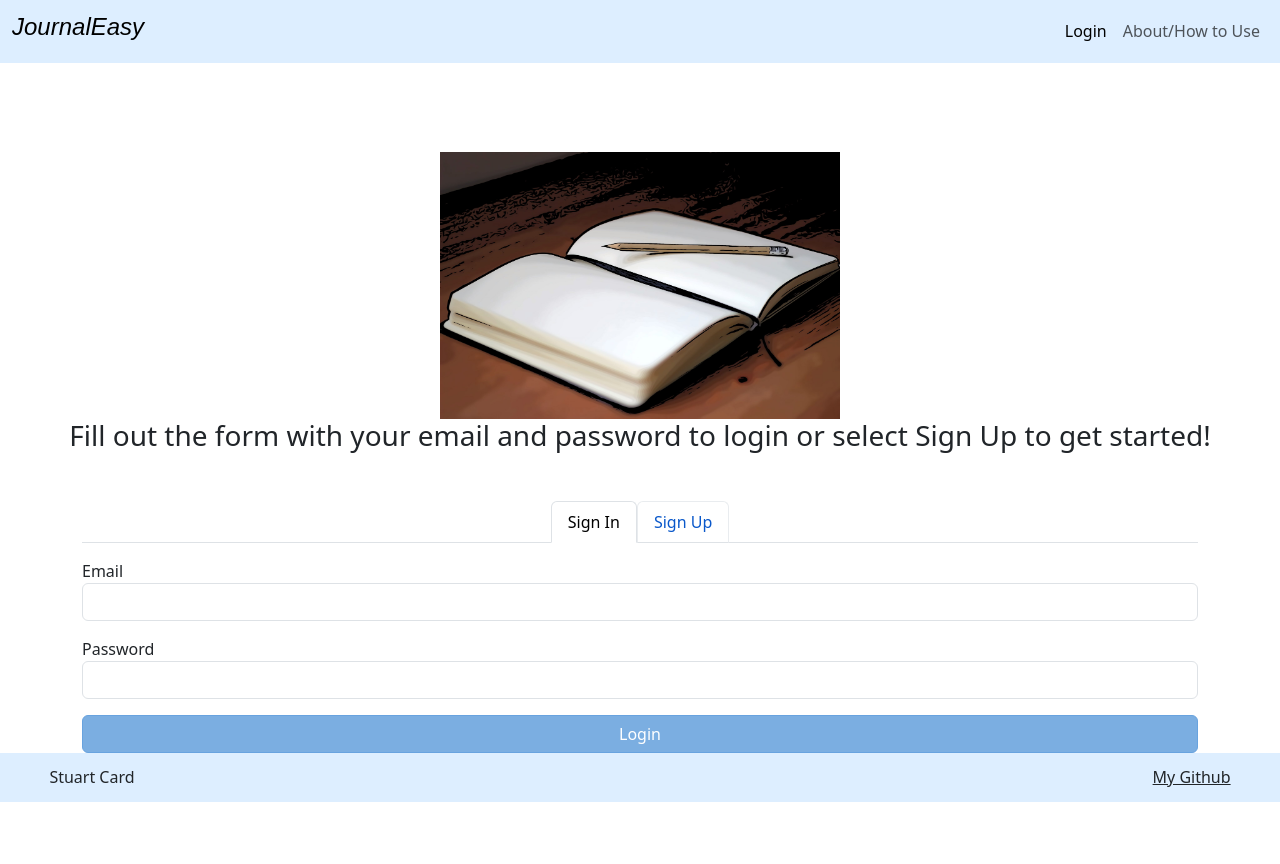
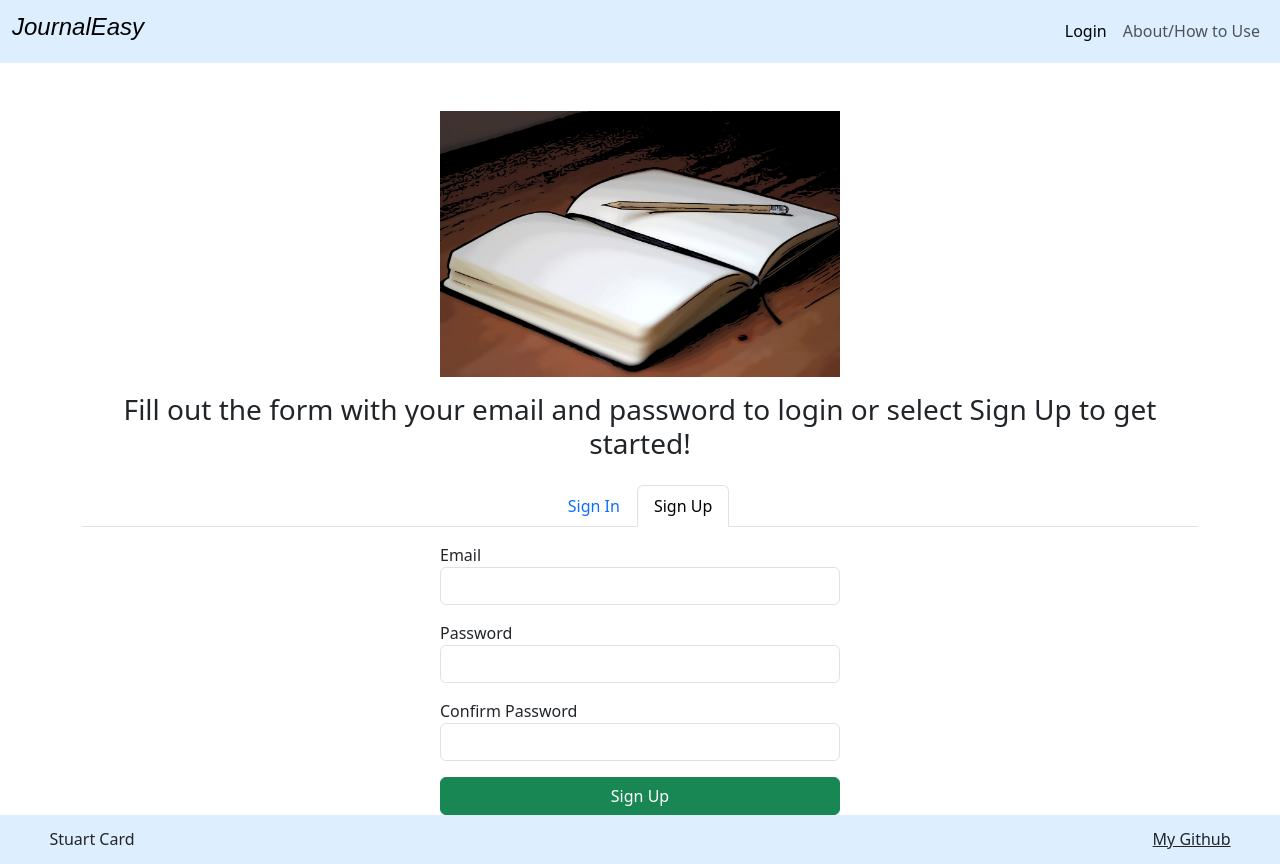
Before and after one commit to stuartc45/startup, a React (Vite) app: page / in a window 1280 px wide. Both pictures are taken after a click on the button "Sign Up". Before the commit the page ends 802 px from the top, so only its background shows below. Built offline with nearby package versions, Linux system fonts and the light colour scheme.

Commit message:
Changed login to use the state variables and to also be able to switch back and forth between sign in and sign up

```diff
--- a/src/login/login.jsx
+++ b/src/login/login.jsx
@@ -1,63 +1,189 @@
-import React from 'react';
+import React, { useState } from 'react';
 import './login.css';
+import { AuthState } from './authState';
+
 
 export function Login() {
+    const [email, setEmail] = useState('');
+  const [password, setPassword] = useState('');
+  const [confirmPassword, setConfirmPassword] = useState('');
+  const [activeTab, setActiveTab] = useState('signin');
+
+  function handleLogin(e) {
+    e.preventDefault();
+    console.log('Logging in:', email);
+
+    // simulate authentication
+    localStorage.setItem('userName', email);
+    onAuthChange(email, AuthState.Authenticated);
+  }
+
+  function handleSignup(e) {
+    e.preventDefault();
+    if (password !== confirmPassword) {
+      alert("Passwords don't match!");
+      return;
+    }
+
+    console.log('Signing up:', email);
+    localStorage.setItem('userName', email);
+    onAuthChange(email, AuthState.Authenticated);
+  }
+
   return (
-    <main className="flex-fill">
-        <div className="image">
-            <img id="journal-photo" width="400" src="journal-scaled.jpeg" />
+    <main className="flex-fill container text-center mt-5">
+      <div className="image mb-3">
+        <img id="journal-photo" width="400" src="journal-scaled.jpeg" alt="Journal" />
       </div>
-        <h3 className="instructions">Fill out the form with your email and password to login or select Sign Up to get started!</h3>
 
-      <div className="container mt-5">
-        <ul className="nav nav-tabs justify-content-center" id="authTab" role="tablist">
-            <li className="nav-item" role="presentation">
-            <button className="nav-link active" id="signin-tab" data-bs-toggle="tab" data-bs-target="#signin" type="button" role="tab">
+      <h3 className="instructions mb-4">
+        Fill out the form with your email and password to login or select Sign Up to get started!
+      </h3>
+
+      <div className="nav nav-tabs justify-content-center mb-3">
+        <button
+          className={`nav-link ${activeTab === 'signin' ? 'active' : ''}`}
+          onClick={() => setActiveTab('signin')}
+        >
           Sign In
         </button>
-            </li>
-            <li className="nav-item" role="presentation">
-            <button className="nav-link" id="signup-tab" data-bs-toggle="tab" data-bs-target="#signup" type="button" role="tab">
+        <button
+          className={`nav-link ${activeTab === 'signup' ? 'active' : ''}`}
+          onClick={() => setActiveTab('signup')}
+        >
           Sign Up
         </button>
-            </li>
-        </ul>
+      </div>
 
       <div className="tab-content mt-3">
-            <div className="tab-pane fade show active" id="signin" role="tabpanel">
-                <form method="get" action="home.html">
-                    <div className="mb-3">
+        {activeTab === 'signin' && (
+          <div className="tab-pane fade show active">
+            <form onSubmit={handleLogin} className="mx-auto" style={{ maxWidth: '400px' }}>
+              <div className="mb-3 text-start">
                 <label>Email</label>
-                        <input type="email" className="form-control" />
+                <input
+                  type="email"
+                  className="form-control"
+                  value={email}
+                  onChange={(e) => setEmail(e.target.value)}
+                  required
+                />
               </div>
-                    <div className="mb-3">
+              <div className="mb-3 text-start">
                 <label>Password</label>
-                        <input type="password" className="form-control" />
+                <input
+                  type="password"
+                  className="form-control"
+                  value={password}
+                  onChange={(e) => setPassword(e.target.value)}
+                  required
+                />
               </div>
-                    <button type="submit" className="btn btn-primary w-100 button-color">Login</button>
+              <button type="submit" className="btn btn-primary w-100">
+                Login
+              </button>
             </form>
           </div>
-            <div className="tab-pane fade" id="signup" role="tabpanel">
-                <form method="get" action="home.html">
-                    <div className="mb-3">
+        )}
+
+        {activeTab === 'signup' && (
+          <div className="tab-pane fade show active">
+            <form onSubmit={handleSignup} className="mx-auto" style={{ maxWidth: '400px' }}>
+              <div className="mb-3 text-start">
                 <label>Email</label>
-                        <input type="email" className="form-control" />
+                <input
+                  type="email"
+                  className="form-control"
+                  value={email}
+                  onChange={(e) => setEmail(e.target.value)}
+                  required
+                />
               </div>
-                    <div className="mb-3">
+              <div className="mb-3 text-start">
                 <label>Password</label>
-                        <input type="password" className="form-control" />
+                <input
+                  type="password"
+                  className="form-control"
+                  value={password}
+                  onChange={(e) => setPassword(e.target.value)}
+                  required
+                />
               </div>
-                    <div className="mb-3">
+              <div className="mb-3 text-start">
                 <label>Confirm Password</label>
-                        <input type="password" className="form-control" />
+                <input
+                  type="password"
+                  className="form-control"
+                  value={confirmPassword}
+                  onChange={(e) => setConfirmPassword(e.target.value)}
+                  required
+                />
               </div>
-                    <button type="submit" className="btn btn-success w-100">Sign Up</button>
+              <button type="submit" className="btn btn-success w-100">
+                Sign Up
+              </button>
             </form>
           </div>
+        )}
       </div>
-</div>
-
-
     </main>
   );
 }
+
+
+//     <main className="flex-fill">
+//         <div className="image">
+//             <img id="journal-photo" width="400" src="journal-scaled.jpeg" />
+//         </div>
+//         <h3 className="instructions">Fill out the form with your email and password to login or select Sign Up to get started!</h3>
+
+//       <div className="container mt-5">
+//         <ul className="nav nav-tabs justify-content-center" id="authTab" role="tablist">
+//             <li className="nav-item" role="presentation">
+//             <button className="nav-link active" id="signin-tab" data-bs-toggle="tab" data-bs-target="#signin" type="button" role="tab">
+//                 Sign In
+//             </button>
+//             </li>
+//             <li className="nav-item" role="presentation">
+//             <button className="nav-link" id="signup-tab" data-bs-toggle="tab" data-bs-target="#signup" type="button" role="tab">
+//                 Sign Up
+//             </button>
+//             </li>
+//         </ul>
+
+//         <div className="tab-content mt-3">
+//             <div className="tab-pane fade show active" id="signin" role="tabpanel">
+//                 <form method="get" action="home.html">
+//                     <div className="mb-3">
+//                         <label>Email</label>
+//                         <input type="email" className="form-control" />
+//                     </div>
+//                     <div className="mb-3">
+//                         <label>Password</label>
+//                         <input type="password" className="form-control" />
+//                     </div>
+//                     <button type="submit" className="btn btn-primary w-100 button-color">Login</button>
+//                 </form>
+//             </div>
+//             <div className="tab-pane fade" id="signup" role="tabpanel">
+//                 <form method="get" action="home.html">
+//                     <div className="mb-3">
+//                         <label>Email</label>
+//                         <input type="email" className="form-control" />
+//                     </div>
+//                     <div className="mb-3">
+//                         <label>Password</label>
+//                         <input type="password" className="form-control" />
+//                     </div>
+//                     <div className="mb-3">
+//                         <label>Confirm Password</label>
+//                         <input type="password" className="form-control" />
+//                     </div>
+//                     <button type="submit" className="btn btn-success w-100">Sign Up</button>
+//                 </form>
+//             </div>
+//         </div>
+// </div>
+
+
+//     </main>
```
Lines whose indentation alone changed are shown as unchanged.
